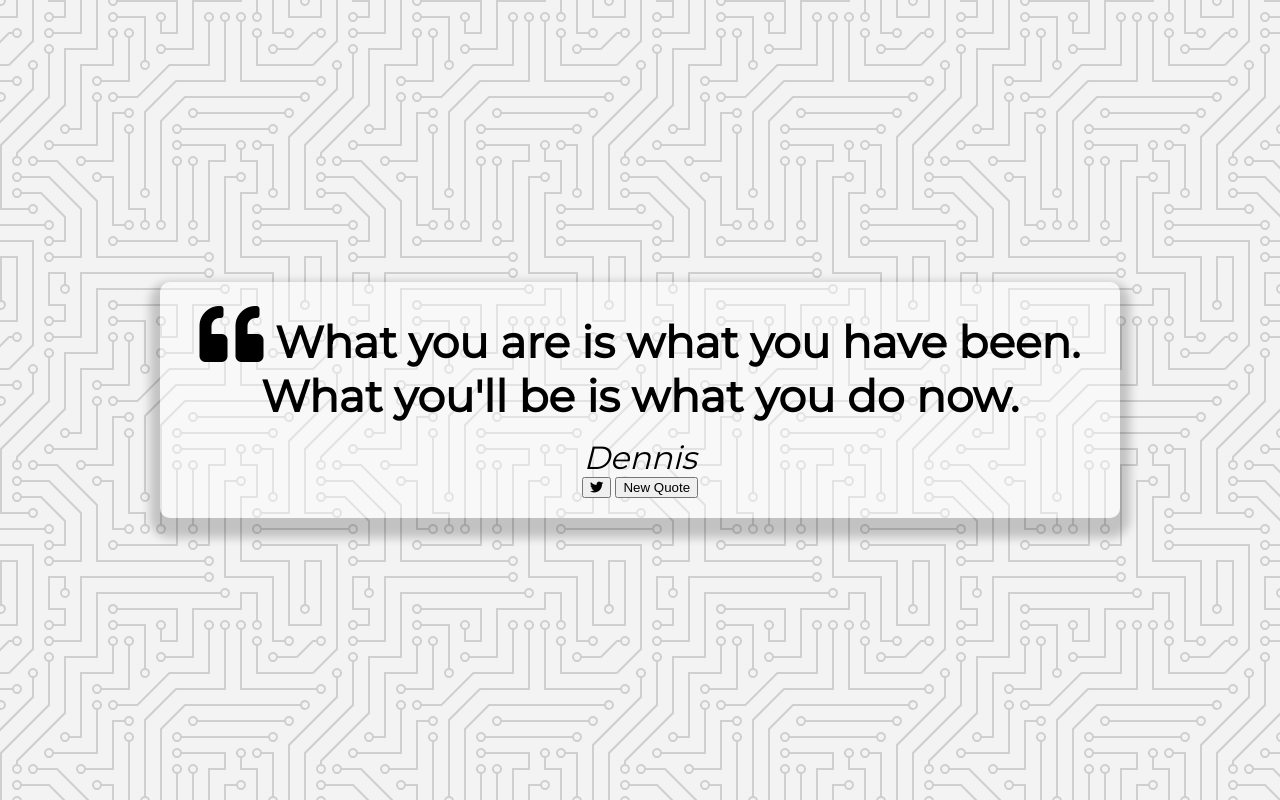
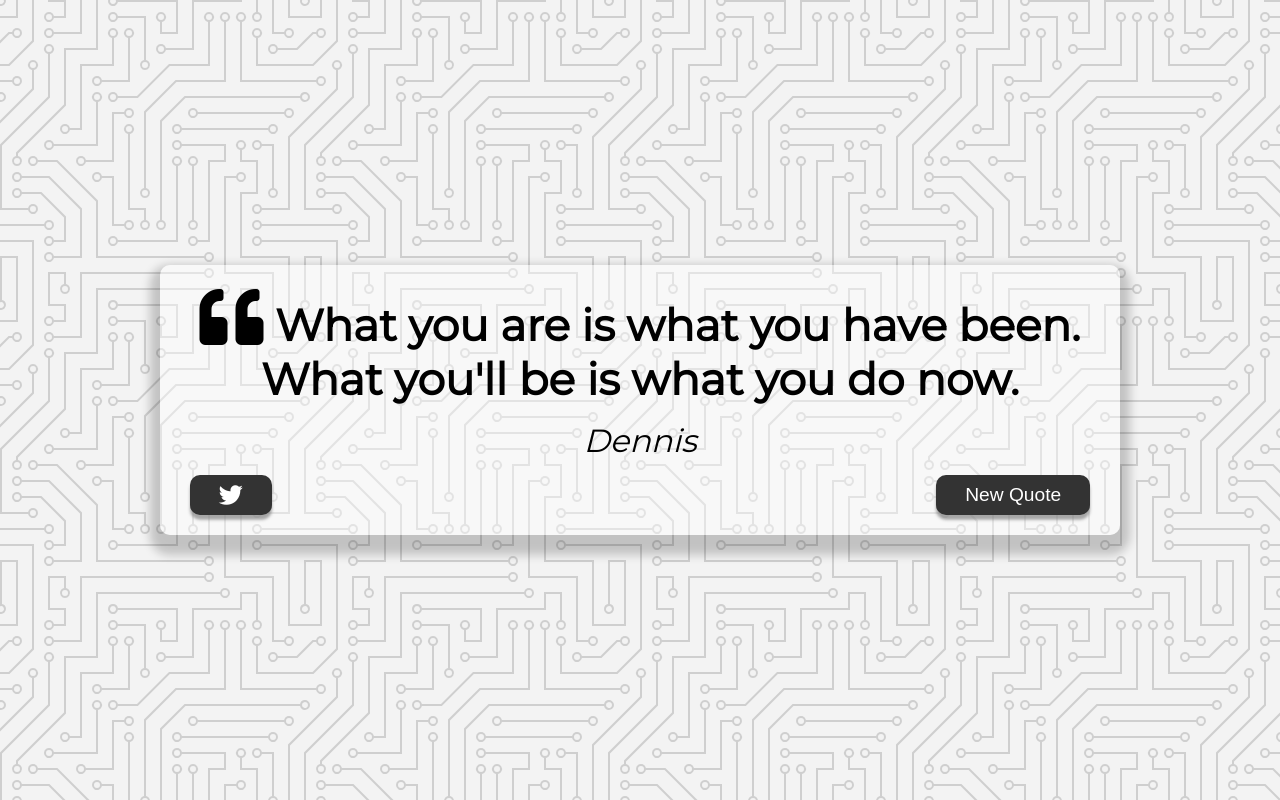
Before and after one commit to Reaper922/QuoteGenerator_ZTM, a plain HTML site: page index.html in a window 1280 px wide. Drawn offline with Linux system fonts and the light colour scheme.

Commit message:
button styling

```diff
--- a/style.css
+++ b/style.css
@@ -46,6 +46,42 @@ body {
   font-style: italic;
 }
 
+.button-container {
+  margin-top: 15px;
+  display: flex;
+  justify-content: space-between;
+}
+
+button {
+  cursor: pointer;
+  font-size: 1.2rem;
+  height: 2.5rem;
+  border: none;
+  border-radius: 10px;
+  color: #fff;
+  background: #333;
+  outline: none;
+  padding: 0.5rem 1.8rem;
+  box-shadow: 0 0.3rem 3px rgba(121, 121, 121, 0.65);
+}
+
+button:hover {
+  filter: brightness(110%);
+}
+
+button:active {
+  transform: translate(0, 0.3rem);
+  box-shadow: 0 0.1rem rgba(255, 255, 255, 0.65);
+}
+
+.twitter-button:hover {
+  color: #38a1f3;
+}
+
+.fa-twitter {
+  font-size: 1.5rem;
+}
+
 /* Media Query: Tablet or smaller */
 @media screen and (max-width: 1000px) {
   .quote-container {
```
